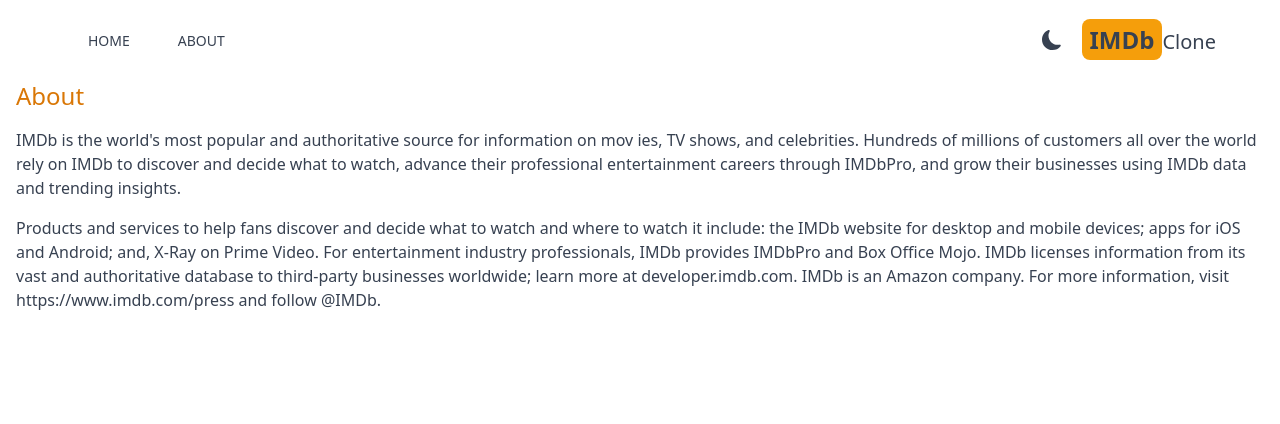
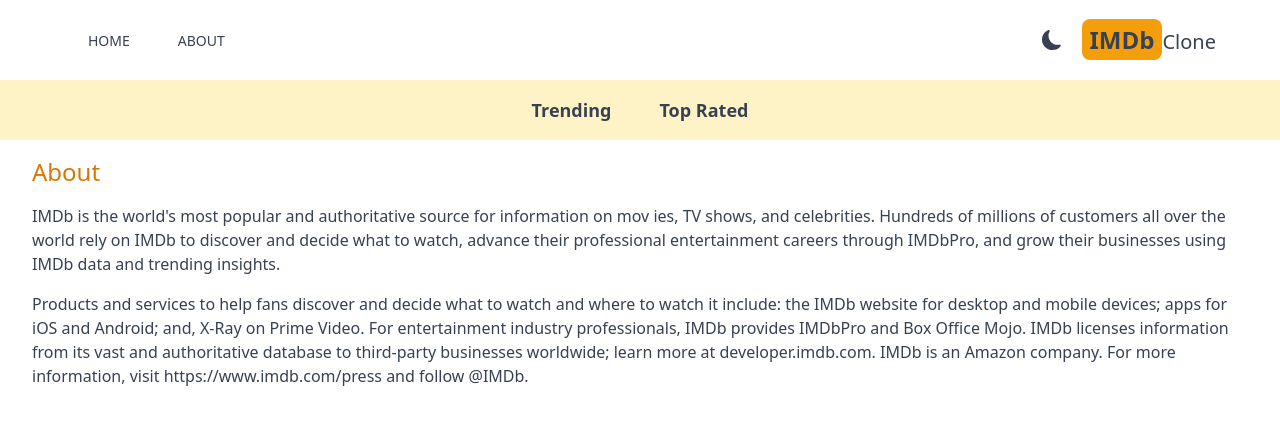
Before and after one commit to Fhermei/imdb, a Next.js app: page /about in a window 1280 px wide. Shown: the top 424 px of the page. Built offline with nearby package versions, Linux system fonts and the light colour scheme.

Commit message:
created the navbar component

```diff
--- a/src/app/about/page.js
+++ b/src/app/about/page.js
@@ -2,7 +2,7 @@
 
 export default function About() {
   return (
-    <div className='max-w-6x1 mx-auto space-y-4'>
+    <div className='max-w-6x1 mx-auto space-y-4 p-4'>
       <h1 className='text-2xl font-medium text-amber-600'>About</h1>
       <p>
       IMDb is the world's most popular and authoritative source for information on mov
--- a/src/app/layout.js
+++ b/src/app/layout.js
@@ -1,6 +1,7 @@
 import { Geist, Geist_Mono } from "next/font/google";
 import "./globals.css";
 import Header from "@/components/Header";
+import Navbar from "@/components/Navbar";
 import Providers from "./Providers";
 
 const geistSans = Geist({
@@ -27,6 +28,7 @@
           <Header />
 
           {/* ✅ Navbar (Add Navbar Component Here) */}
+          <Navbar />
 
           {/* ✅ SearchBox (Add SearchBox Component Here) */}
 
--- /dev/null
+++ b/src/components/Navbar.js
@@ -0,0 +1,11 @@
+import React from 'react';
+import NavbarItem from './NavbarItem';
+
+export default function Navbar() {
+  return (
+    <div className='flex justify-center dark:bg-gray-600 bg-amber-100 lg:text-lg p-4'>
+      <NavbarItem title="Trending" param="fetchTrending" />
+      <NavbarItem title="Top Rated" param="fetchTopRated" />
+    </div>
+  );
+}
--- /dev/null
+++ b/src/components/NavbarItem.js
@@ -0,0 +1,22 @@
+"use client";
+import Link from 'next/link';
+import React from 'react';
+import { useSearchParams } from 'next/navigation'; // Removed duplicate import
+
+export default function NavbarItem({ title, param }) {
+    const searchParams = useSearchParams();
+    const genre = searchParams.get("genre");
+
+    return (
+        <div>
+            <Link
+                className={`m-4 hover:text-amber-600 font-semibold p-2 ${
+                    genre && genre === param ? "underline underline-offset-8 decoration-4 decoration-amber-500 rounded-lg" : ""
+                }`}
+                href={`/?genre=${param}`}
+            >
+                {title}
+            </Link>
+        </div>
+    );
+}
```
